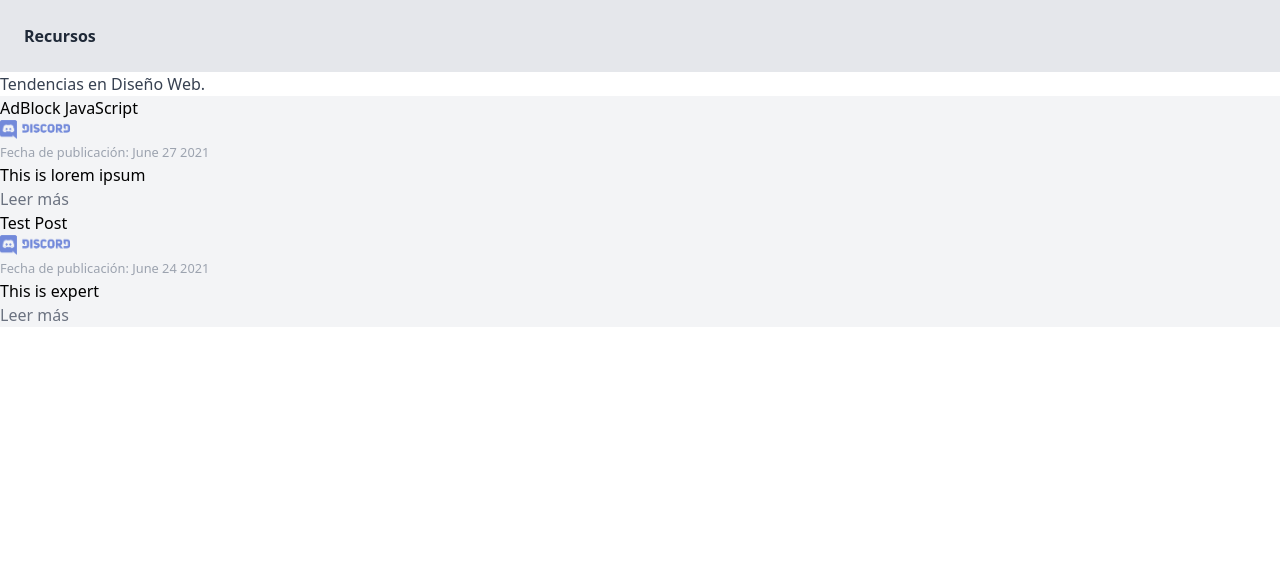
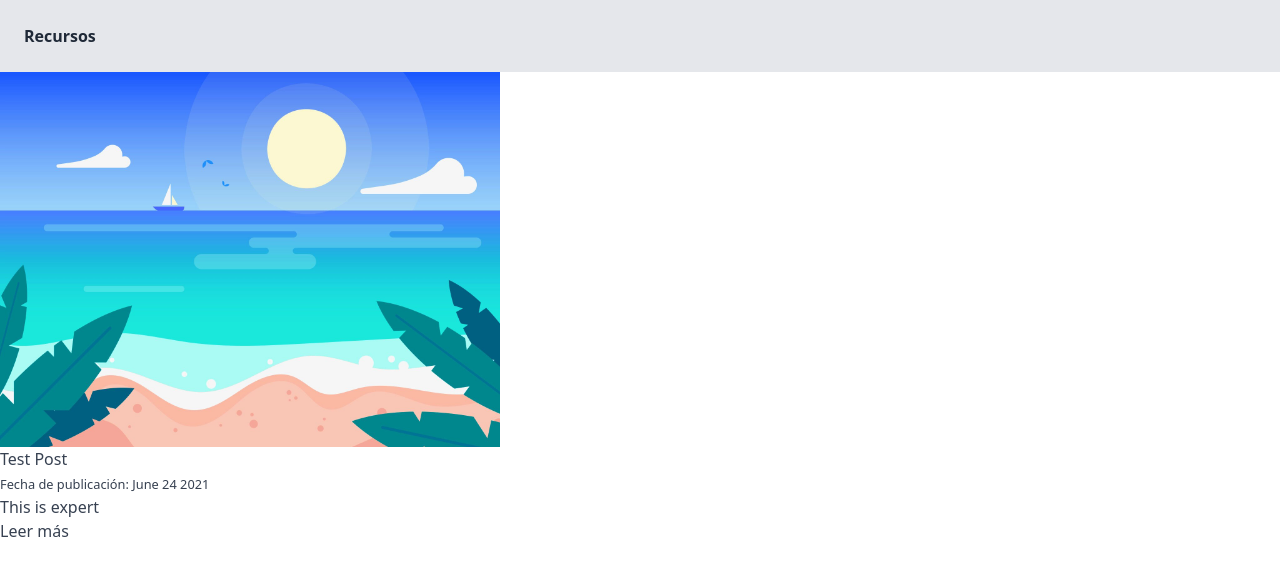
Before and after one commit to garyavendanio/BlogNextjs, a Next.js app: page / in a window 1280 px wide. Shown: the top 576 px of the page. Built offline with nearby package versions, Linux system fonts and the light colour scheme.

Commit message:
first commit

```diff
--- a/components/Post.js
+++ b/components/Post.js
@@ -3,14 +3,11 @@ import Link from 'next/link'
 export default function Post({post}) {
     return (
         <div>
+            <img src={post.frontmatter.cover_image} width='500' alt='' />
             <p>{post.frontmatter.title}</p>
-            <img src={post.frontmatter.cover_image} width='70' alt='' />
-            <small className='text-gray-400'>Fecha de publicación: {post.frontmatter.date}</small>
+            <small>Fecha de publicación: {post.frontmatter.date}</small>
             <p>{post.frontmatter.excerpt}</p>
-
-            <Link href={`/blog/${post.slug}`}>
-                <a className='text-gray-500'>Leer más</a>
-            </Link>
+            <Link href={`/blog/${post.slug}`}>Leer más</Link>
         </div>
     )
 }
--- a/pages/index.js
+++ b/pages/index.js
@@ -14,10 +14,8 @@ export default function Home({ posts }) {
 				<meta name="description" content="Powered by garyavendanio: from avro" />
 				<link rel="icon" type="image/png" href="/favicon.png" />
 			</Head>
-			<div className='container mx-auto text-gray-700'>
-				Tendencias en Diseño Web.
-			</div>
-			<div className='bg-gray-100'>
+
+			<div className='text-gray-700'>
 				{posts.map( (post, index) => (<Post key={index} post={post} />) )}
 			</div>
 		</div>
--- a/posts/adblock.md
+++ /dev/null
@@ -1,10 +0,0 @@
----
-title: 'AdBlock JavaScript'
-date: 'June 27 2021'
-excerpt: 'This is lorem ipsum'
-cover_image: 'images/post/discord.png'
----
-## Heading AdBlock JavaScript
-
-* Item 3
-* Item 4
--- a/posts/test.md
+++ b/posts/demostration.md
@@ -2,7 +2,7 @@
 title: 'Test Post'
 date: 'June 24 2021'
 excerpt: 'This is expert'
-cover_image: 'images/post/discord.png'
+cover_image: 'images/post/image-demostration.jpg'
 ---
 ## Heading Two
 
```
Also changed, not shown: public/images/post/discord.png (deleted), public/images/post/image-demostration.jpg (added).
